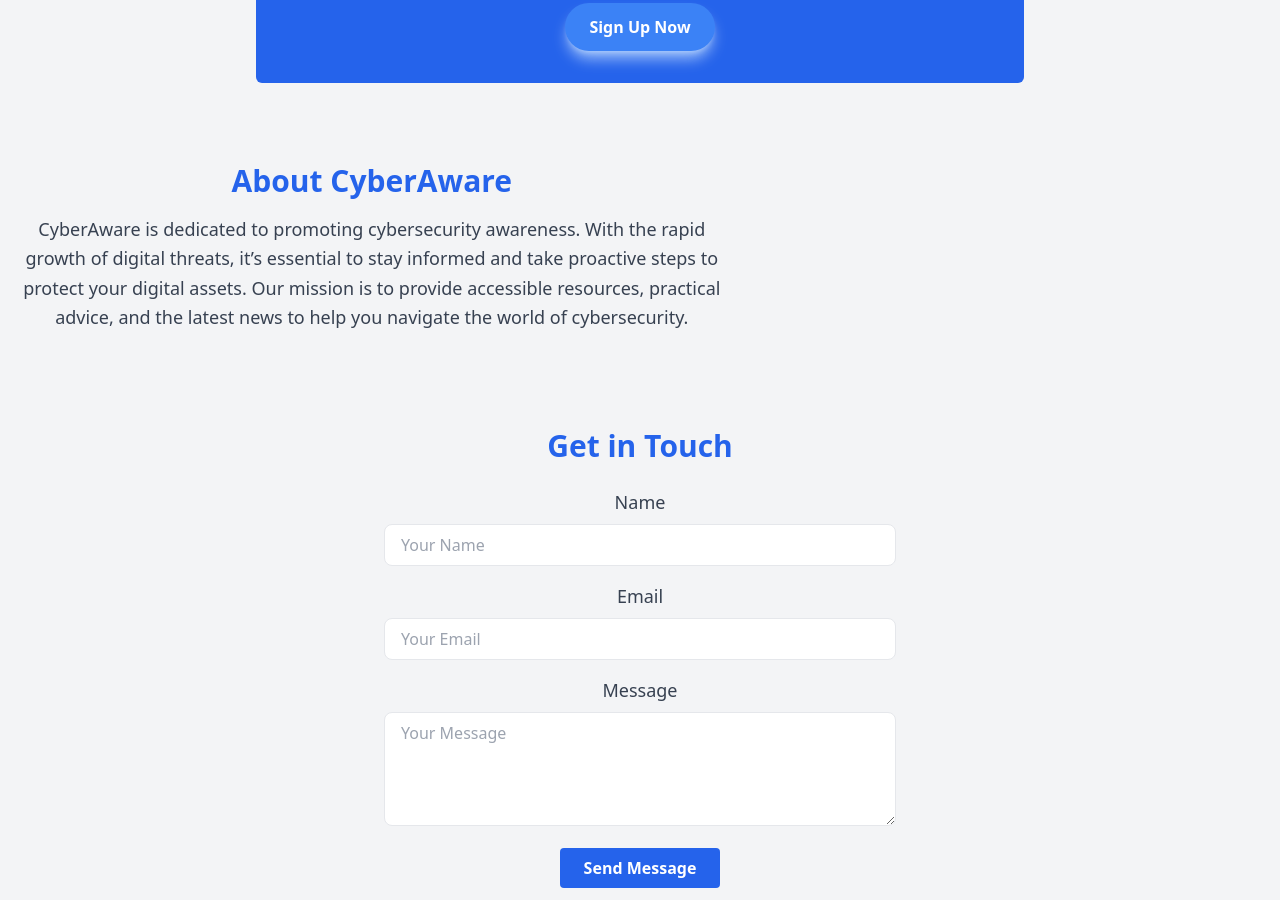
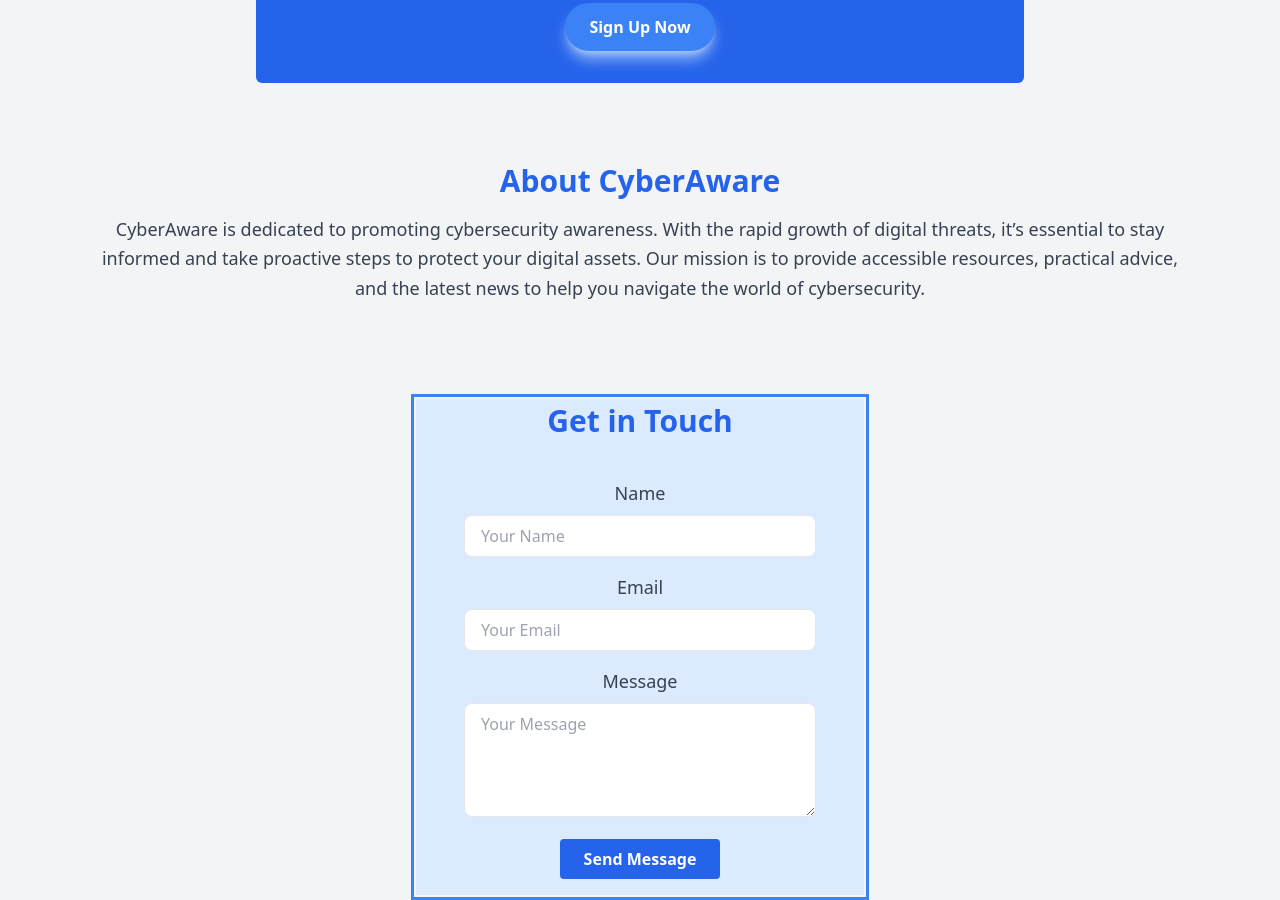
Before and after one commit to rohitajariwal/SAW, a website: page index.html in a window 1280 px wide. Shown: the part 1593-2493 px from the top of the page. Drawn offline with Linux system fonts and the light colour scheme.

Commit message:
about us and contact form changes

```diff
--- a/index.html
+++ b/index.html
@@ -108,7 +108,7 @@
 
 
     <section id="about" class="py-12 bg-gray-100">
-        <div class="container text-xl max-w-prose px-4 text-center">
+        <div class="container mx-auto text-3xl max-w-prose px-4 text-center">
             <h2 class="text-3xl font-bold text-blue-600 mb-4">About CyberAware</h2>
             <p class="text-lg text-gray-700 leading-relaxed">
                 CyberAware is dedicated to promoting cybersecurity awareness. With the rapid growth of digital threats, it’s essential to stay informed and take proactive steps to protect your digital assets. Our mission is to provide accessible resources, practical
@@ -118,9 +118,9 @@
     </section>
 
     <section id="contact" class="py-12">
-        <div class="container mx-auto px-4 text-center">
-            <h2 class="text-3xl font-bold text-blue-600 mb-6">Get in Touch</h2>
-            <form class="max-w-lg mx-auto">
+        <div class="container mx-auto max-w-md bg-blue-100 outline outline-offset-2 outline-blue-500 text-center">
+            <h2 class="text-3xl font-bold text-blue-600 mb-6 pt-1">Get in Touch</h2>
+            <form class="max-w-sm mx-auto p-4">
                 <div class="mb-4">
                     <label class="block text-gray-700 text-lg mb-2" for="name">Name</label>
                     <input type="text" id="name" class="w-full px-4 py-2 border rounded-lg focus:outline-none" placeholder="Your Name">
```
Also changed, not shown: dist/output.css.
